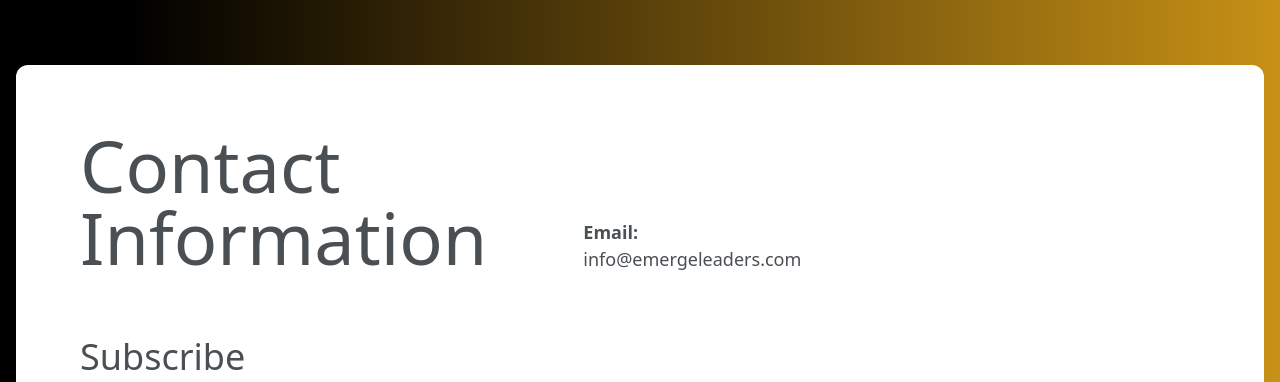
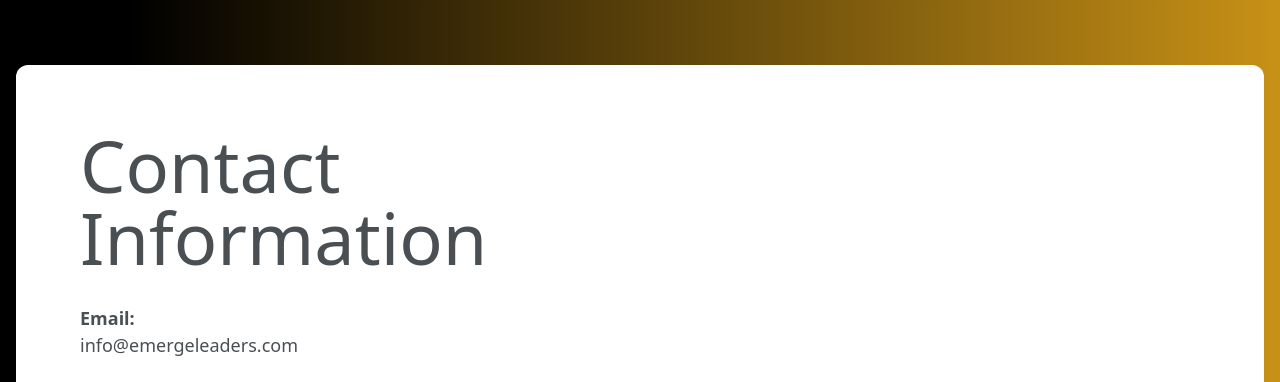
Before and after one commit to jlsodai/emerge, a Next.js app: page / in a window 1280 px wide. Shown: the part 5840-6222 px from the top of the page. Built offline with nearby package versions, Linux system fonts and the light colour scheme.

Commit message:
update contact section

```diff
--- a/src/app/page.tsx
+++ b/src/app/page.tsx
@@ -280,23 +280,17 @@ export default function Home() {
       >
         <div className="container py-24">
           <div className="bg-white p-16 gap-24 rounded-xl">
-            <div className="flex -md:flex-col gap-8 md:gap-24 md:items-end">
-              <p className="text-7xl">
-                Contact <br /> Information
-              </p>
-              <div className="">
-                <p className="font-bold">Email:</p>
-                <p>info@emergeleaders.com</p>
-              </div>
-            </div>
+            <p className="text-7xl">
+              Contact <br /> Information
+            </p>
+            <p className="font-bold mt-8">Email:</p>
+            <p>info@emergeleaders.com</p>
             <div className="flex flex-col gap-4 mt-16">
               <p className="text-4xl">Subscribe</p>
               <p>Sign up to our newsletter to hear the latest updates</p>
               <iframe
                 src="https://embeds.beehiiv.com/2c798a68-6d53-45ea-a891-e599ff3a8295?slim=true"
                 data-test-id="beehiiv-embed"
-                height="52"
-                frameBorder="0"
                 style={{
                   margin: 0,
                   borderRadius: "0 !important; background-color: transparent",
```
